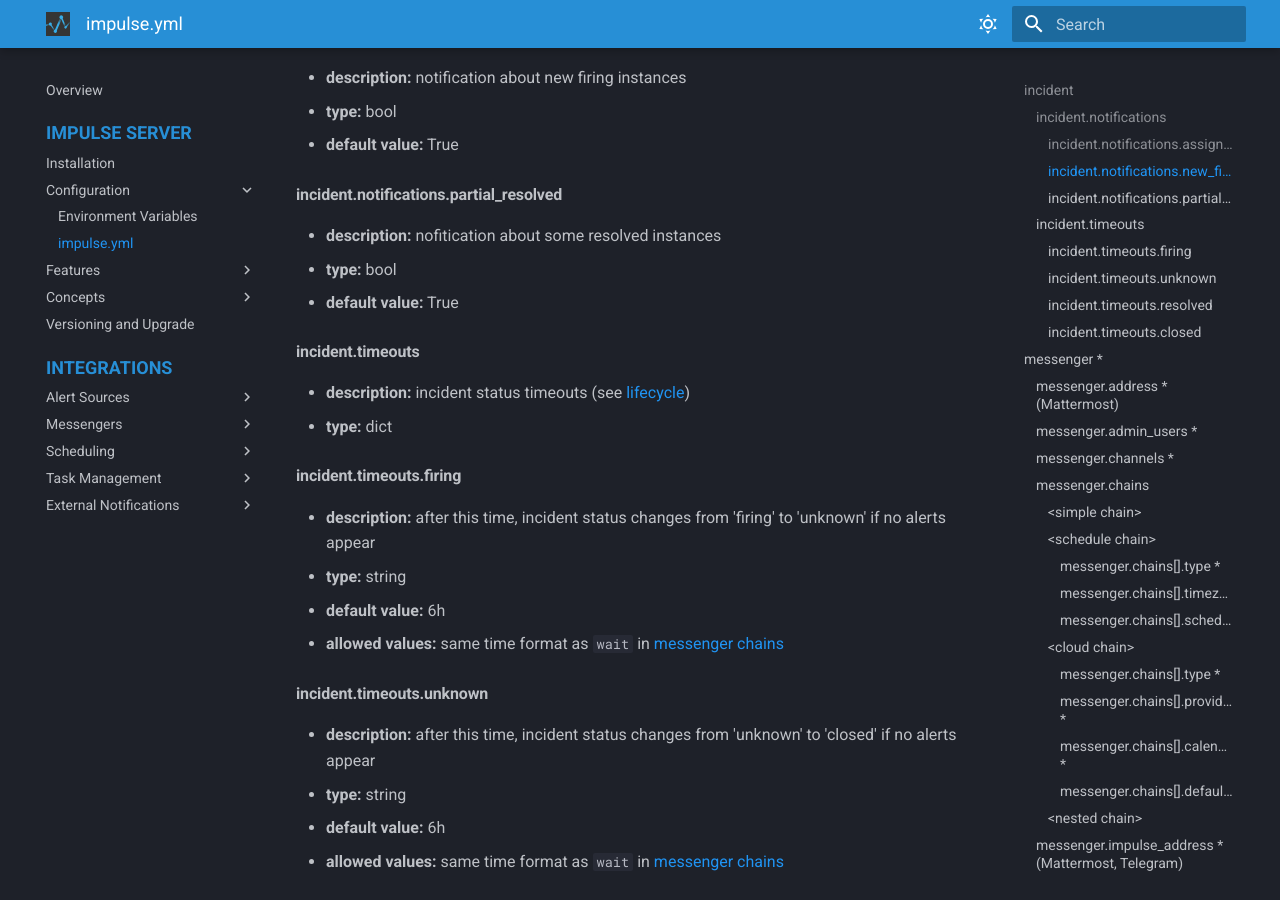
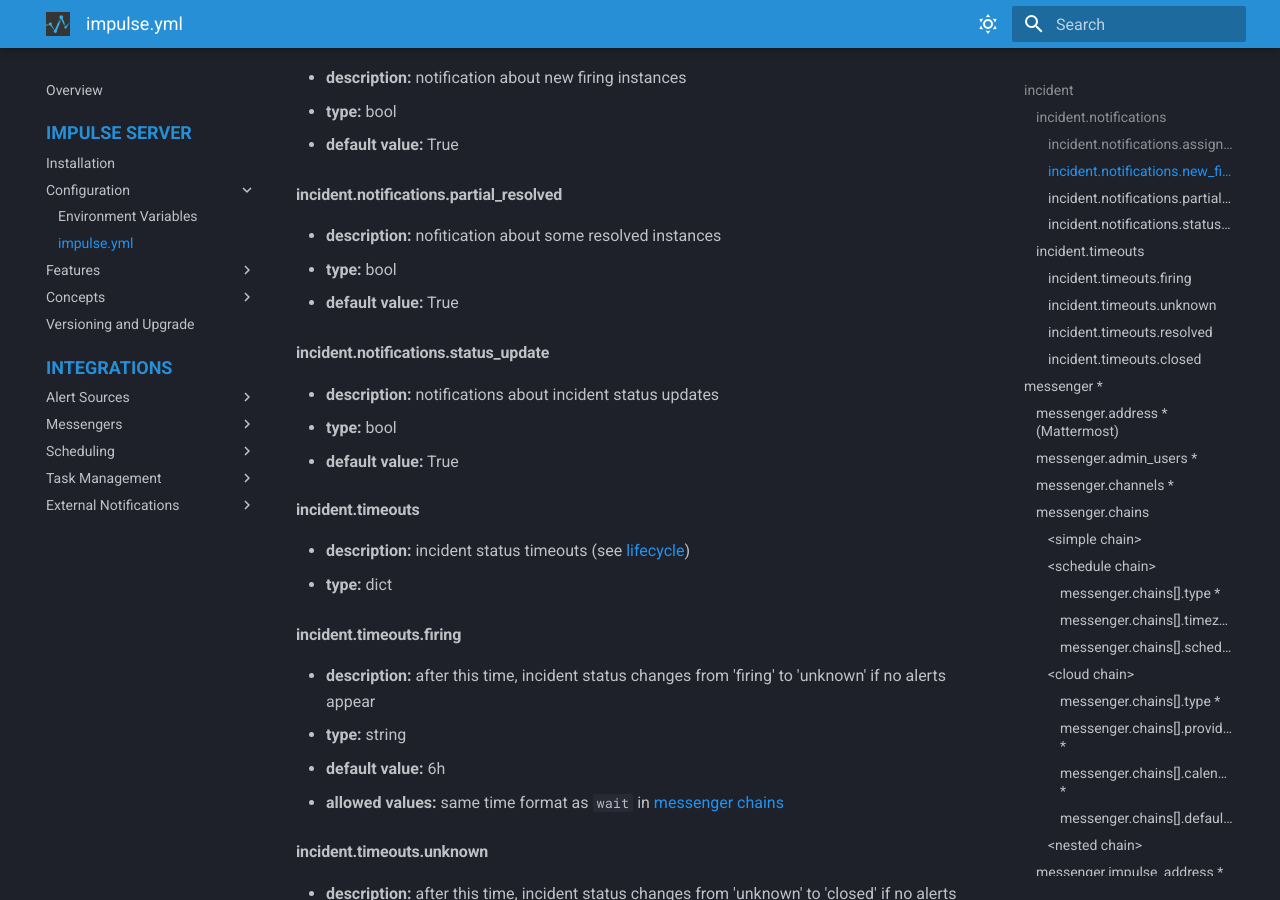
Before and after one commit to noErrdev/python-chatops-incident-mplatform, an MkDocs documentation site: the page built from docs/content/config_file.md, in a window 1280 px wide and 900 px high, scrolled down 838 px. Built offline with MkDocs 1.6.1 and Material for MkDocs 9.7.7, drawn with Linux system fonts in a browser that asks for light colours.

Commit message:
263 add status update option (#379)
* Added incident.notifications.status_update option

* update examples and helm

```diff
--- a/docs/content/config_file.md
+++ b/docs/content/config_file.md
@@ -48,6 +48,12 @@
 #### incident.notifications.partial_resolved
 
 - **description:** nofitication about some resolved instances
+- **type:** bool
+- **default value:** True
+
+#### incident.notifications.status_update
+
+- **description:** notifications about incident status updates
 - **type:** bool
 - **default value:** True
 
```
Also changed, not shown: docs/content/concepts/incident.md (+5 -5 lines), 10 other files.
